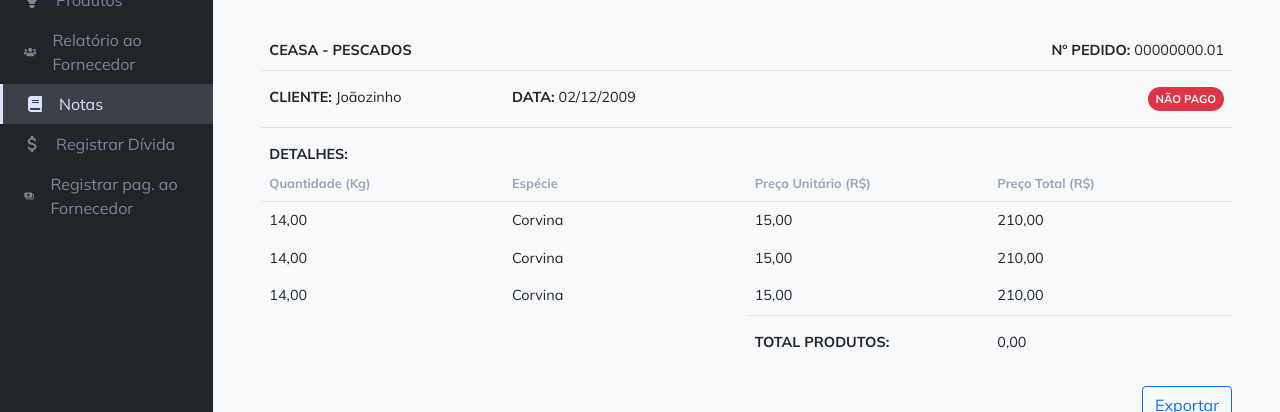
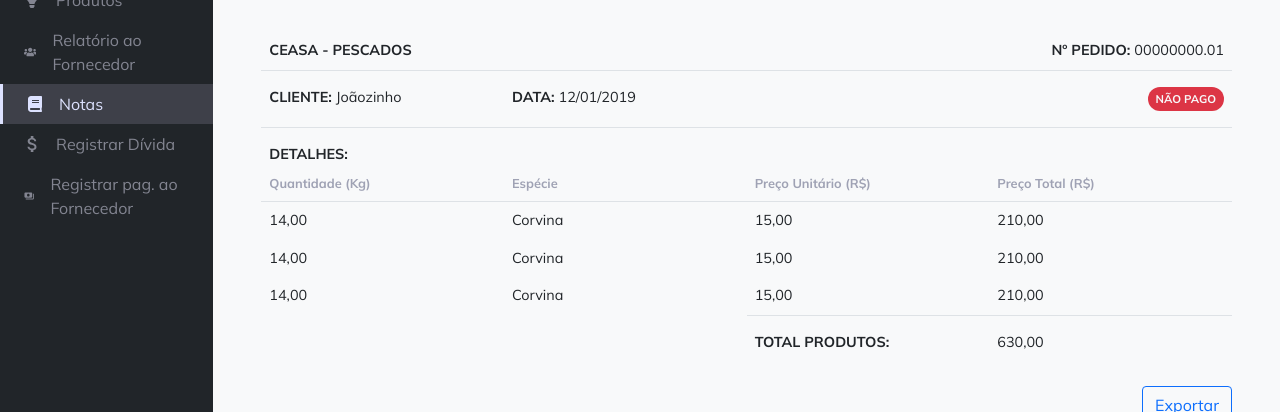
Before and after one commit to naygomes/fishme, a Next.js app in the folder frontend/: page /notas in a window 1280 px wide. Shown: the part 244-656 px from the top of the page. Built offline with nearby package versions, Linux system fonts and the light colour scheme.

Commit message:
refactor - adaptando tela de notas para novo padrão

```diff
--- a/frontend/pages/notas.js
+++ b/frontend/pages/notas.js
@@ -1,11 +1,24 @@
-import React from 'react';
+import React, { useState, useEffect } from 'react';
 import Layout from '../components/Layout';
 import Botao from '../components/Botao';
 import Input from '../components/Input';
 import Chip from '../components/Chip';
 import TabelaProdutos from '../components/TabelaProdutos';
 
-const listaProdutos = [
+const somarProdutos = (array) => {
+    let resultado = 0;
+    array.forEach((element) => {
+        resultado += element.quantidade * element.precoUnit;
+    });
+    return resultado;
+};
+
+const resultado = {
+    cliente: 'Joãozinho',
+    data: '12/01/2019',
+    numeroPedido: '00000000.01',
+    estaPago: false,
+    listaProdutos: [
         {
             id: 1,
             quantidade: 14,
@@ -24,9 +37,16 @@ const listaProdutos = [
             especie: 'Corvina',
             precoUnit: 15,
         },
-]
+    ],
+}
 
 export default function Notas() {
+    const [totalProdutos, setTotalProdutos] = useState(0);
+
+    useEffect(() => {
+        setTotalProdutos(somarProdutos(resultado.listaProdutos))
+    }, [])
+
     return (
         <Layout title="Notas">
             <div className='notas d-flex flex-column justify-content-between align-items-center'>
@@ -48,16 +68,20 @@ export default function Notas() {
                         <tbody>
                             <tr>
                                 <th className="col-8" scope="row" colSpan="3">{('Ceasa - Pescados').toUpperCase()}</th>
-                                <td className="col-4 text-end text-nowrap" colSpan="1"><strong>{('Nº pedido: ').toUpperCase()}</strong>{'00000000.01'}</td>
+                                <td className="col-4 text-end text-nowrap" colSpan="1"><strong>{('Nº pedido: ').toUpperCase()}</strong>{resultado.numeroPedido}</td>
                             </tr>
                             <tr>
-                                <td className="col-3 py-3"><strong>{('Cliente: ').toUpperCase()}</strong>{'Joãozinho'}</td>
-                                <td className="col-5 py-3" colSpan="2"><strong>{('Data: ').toUpperCase()}</strong>{'02/12/2009'}</td>
-                                <td className="col-4 py-3"><div className='d-flex justify-content-end'><Chip label="Não pago" backgroundColor="danger" /></div></td>
+                                <td className="col-3 py-3"><strong>{('Cliente: ').toUpperCase()}</strong>{resultado.cliente}</td>
+                                <td className="col-5 py-3" colSpan="2"><strong>{('Data: ').toUpperCase()}</strong>{resultado.data}</td>
+                                <td className="col-4 py-3">
+                                    <div className='d-flex justify-content-end'>
+                                        <Chip label={resultado.estaPago ? "Pago" : "Não pago"} backgroundColor={resultado.estaPago ? "success" : "danger"} />
+                                    </div>
+                                </td>
                             </tr>
                             <tr>
                                 <td colSpan={4} className="col-12 p-0 border-0">
-                                    <TabelaProdutos listaProdutos={listaProdutos} />
+                                    <TabelaProdutos listaProdutos={resultado.listaProdutos} totalProdutos={totalProdutos} />
                                 </td>
                             </tr>
                         </tbody>
```
Lines whose indentation alone changed are shown as unchanged.
